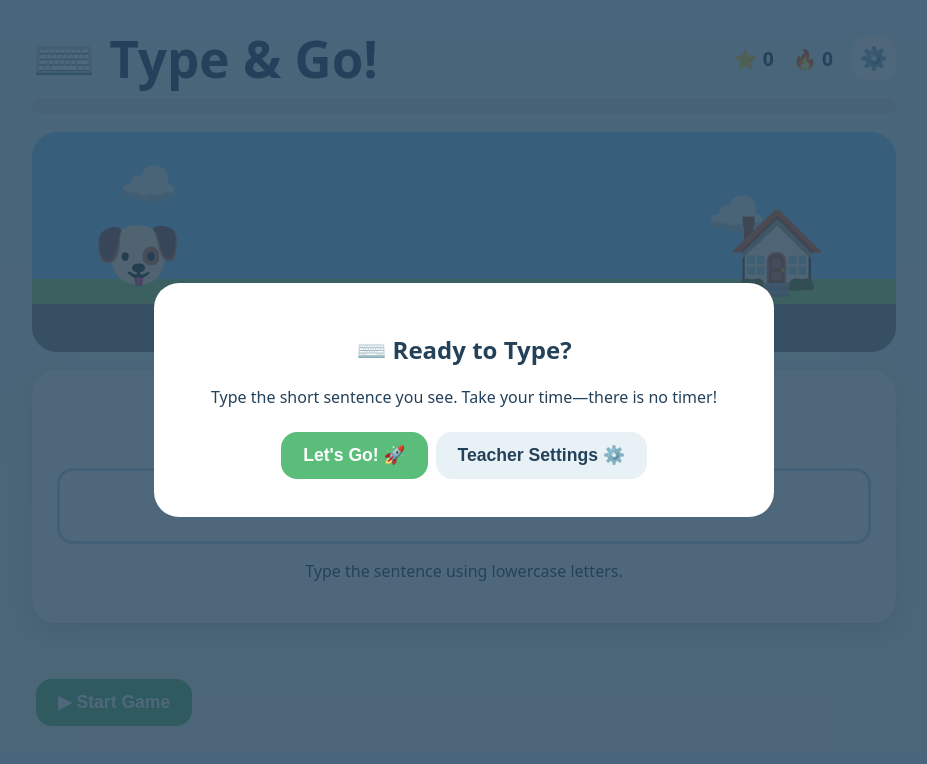
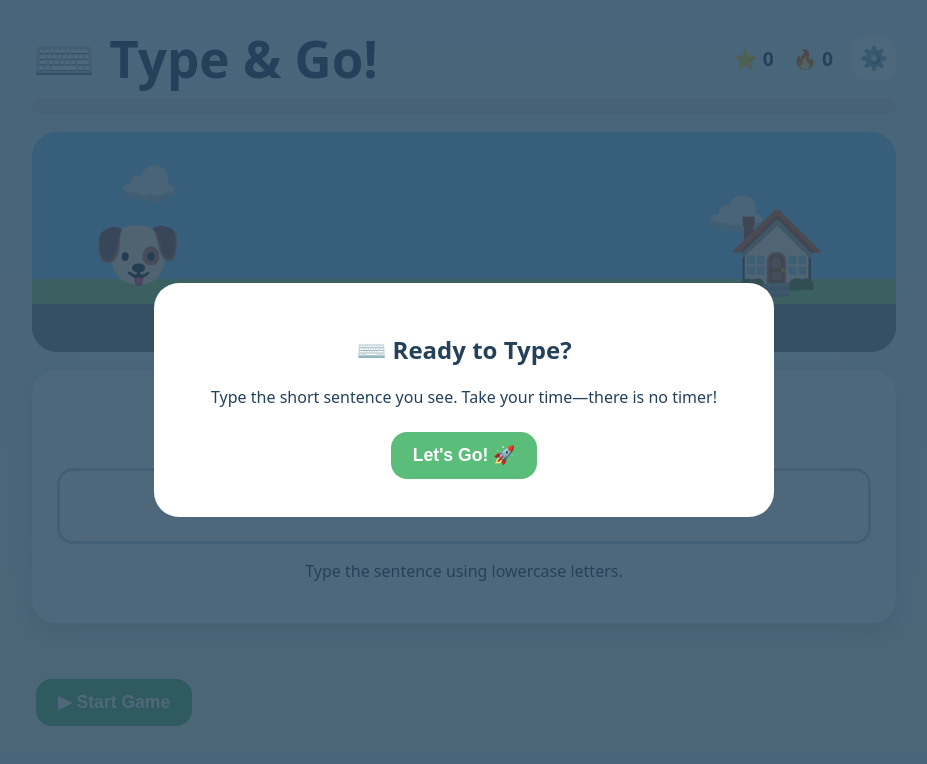
Before and after one commit to brandonhorst-ux/CIStyping, a plain HTML site: page index.html in a window 1280 px wide. Shown: the whole page, without its empty margins (176-1103 px from the left). Drawn offline with Linux system fonts and the light colour scheme.

Commit message:
Remove Teacher Settings button from start modal
Removed the 'Teacher Settings' button from the start modal.

```diff
--- a/index.html
+++ b/index.html
@@ -6,7 +6,7 @@
 <section class="scene"><div class="cloud c1">☁️</div><div class="cloud c2">☁️</div><div id="puppy" class="puppy">🐶</div><div class="house">🏠</div><div class="road"></div></section>
 <section class="card"><div id="sentence" class="sentence">Press Start Game to begin!</div><input id="typingInput" autocomplete="off" autocapitalize="none" spellcheck="false"><p id="hint">Type the sentence using lowercase letters.</p></section>
 <div id="reward" class="reward"></div><button id="startBtn" class="primary">▶ Start Game</button></main>
-<div id="startModal" class="modal show"><div class="modalCard"><h2>⌨️ Ready to Type?</h2><p>Type the short sentence you see. Take your time—there is no timer!</p><button id="modalStart" class="primary">Let's Go! 🚀</button><button id="modalSettings" class="secondary">Teacher Settings ⚙️</button></div></div>
+<div id="startModal" class="modal show"><div class="modalCard"><h2>⌨️ Ready to Type?</h2><p>Type the short sentence you see. Take your time—there is no timer!</p><button id="modalStart" class="primary">Let's Go! 🚀</button></div></div>
 <div id="finishedModal" class="modal"><div class="modalCard"><h2>🎉 You Did It! 🎉</h2><p id="finalMessage"></p><button id="againBtn" class="primary">Play Again 🔄</button></div></div>
 <div id="settingsModal" class="modal"><div class="modalCard settings"><h2>⚙️ Teacher Settings</h2>
 <label><input type="checkbox" id="soundOn"> Sounds on</label><label>Volume <input type="range" id="volume" min="0" max="100" value="60"></label>
```
